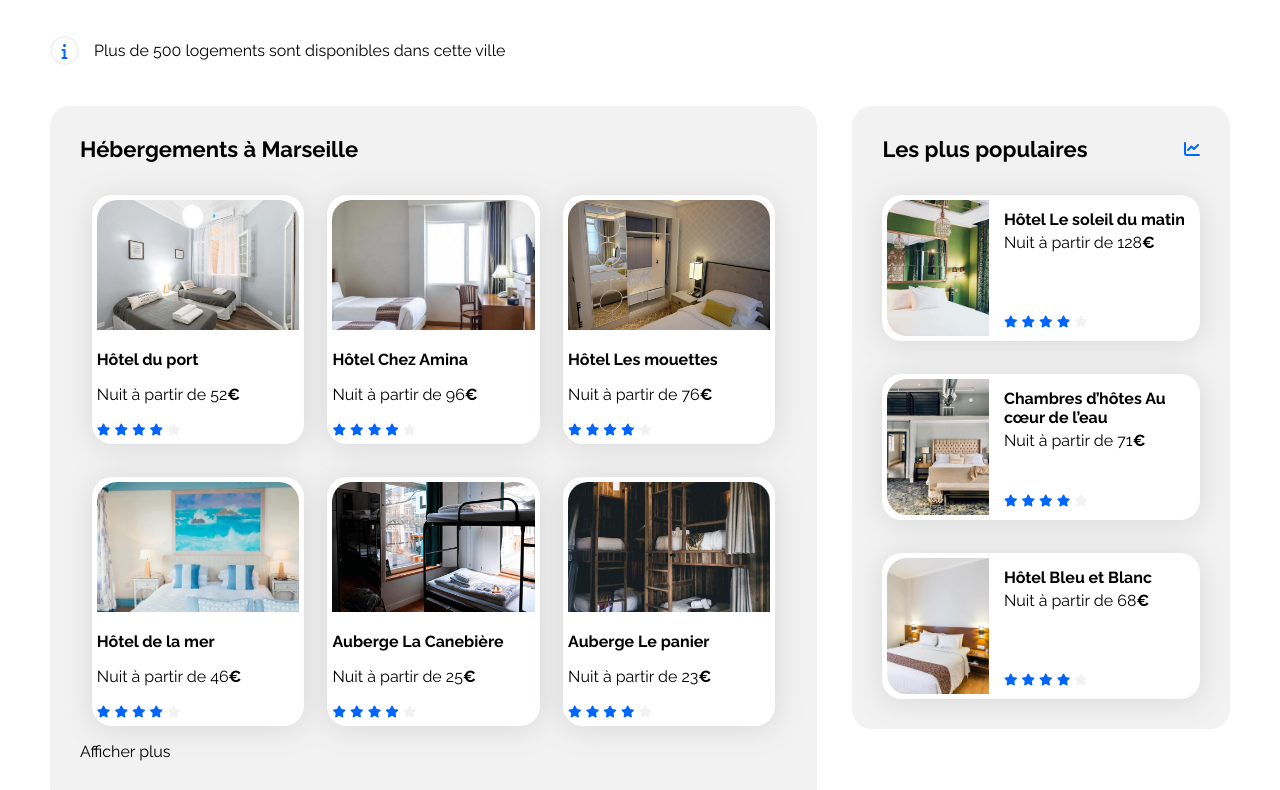
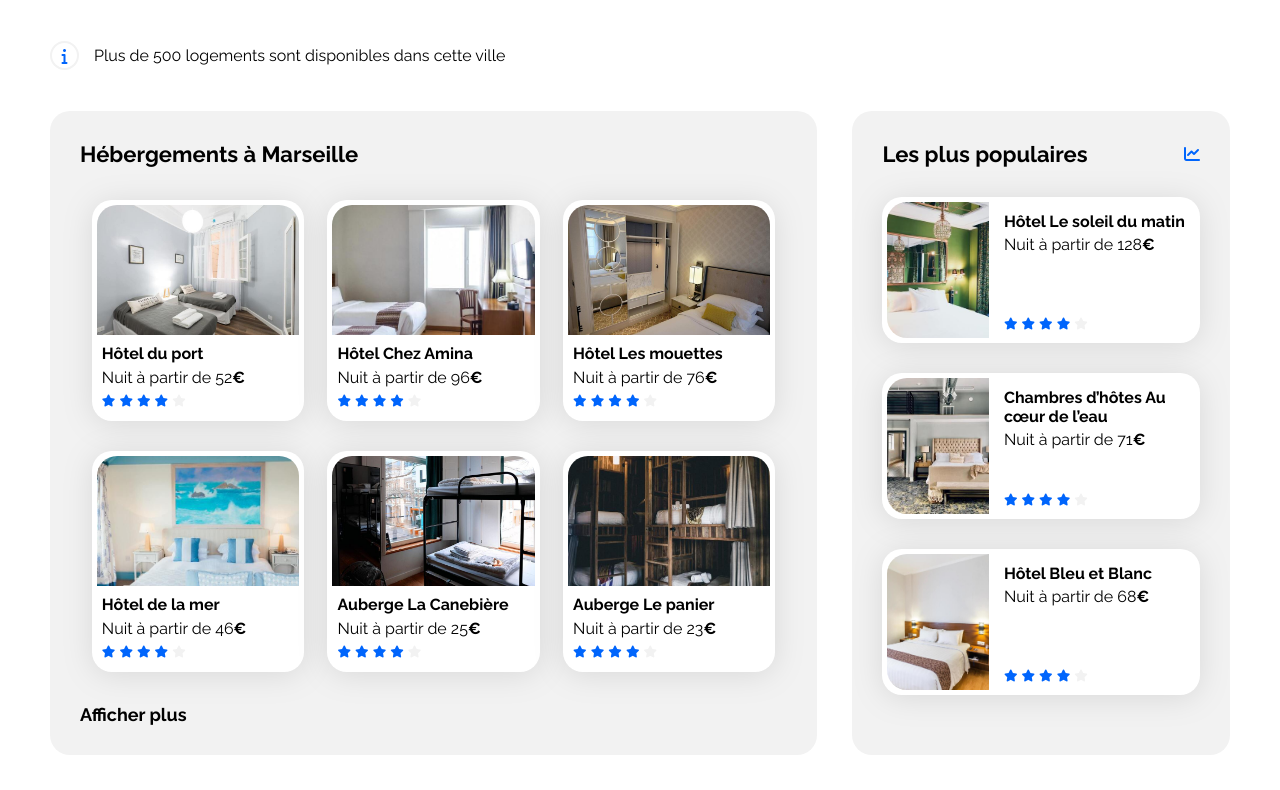
Before and after one commit to LaeliSvaad/OC_Projet-3_Booki, a plain HTML site: page index.html in a window 1280 px wide. Shown: the part 329-1119 px from the top of the page. Drawn offline with Linux system fonts and the light colour scheme.

Commit message:
herbergement cards size

```diff
--- a/css/style.css
+++ b/css/style.css
@@ -7,6 +7,7 @@
     --main-color: #0065FC;
     --main-bg-color: #F2F2F2;
     --filter-bg-color: #DEEBFF;
+    background-color: grey;
 }
 
 .fa-solid{
@@ -28,7 +29,7 @@ body {
     box-sizing: border-box;
 }
 
-.recherche, .hebergements-and-populaires, .activites {
+header, .recherche, .hebergements-and-populaires, .activites {
     margin-bottom: 30px;
 }
 
@@ -42,11 +43,16 @@ a {
     font-size: 22px;
 }
 
+.herbergements-title, .populaires-title, .activites-title{
+    margin-bottom: 30px;
+}
+
 .card {
-    margin-top: 33px;
+    height: 100%;
     background-color: white;
     border-radius: 20px;
     padding: 5px;
+    box-sizing: border-box;
     filter: drop-shadow(0px 3px 15px rgba(0, 0, 0, 0.1));
 }
 
@@ -69,7 +75,6 @@ a {
 /****** Header ***********/
 header {
     height: 80px;
-    margin-bottom: 25px;
     display: flex;
     justify-content: space-between;
     align-items: center;
@@ -85,7 +90,7 @@ header {
 }
 
 nav{
-    width: 20%;
+    width: 200px;
 }
 
 nav, .navigation-list, .navigation-list li{
@@ -114,10 +119,6 @@ nav, .navigation-list, .navigation-list li{
 }
 
 /****** Recherche ***********/
-/*.recherche{
-    margin-bottom: 30px;
-}*/
-
 .recherche >div{
     margin-top: 30px;
 }
@@ -228,7 +229,6 @@ nav, .navigation-list, .navigation-list li{
 .hebergements-and-populaires {
     display: flex;
     justify-content: space-between;
-    align-items: flex-start
 }
 
 .hebergements-and-populaires section {
@@ -238,10 +238,13 @@ nav, .navigation-list, .navigation-list li{
     box-sizing: border-box;
 }
 
+.hebergements a, .populaires a{
+    margin-bottom: 30px;
+}
+
 /****** Hebergements ***********/
 .hebergements {
     width: 65%;
-    min-height: 700px;
     display: flex;
     flex-direction: column;
     justify-content: space-between;
@@ -251,18 +254,29 @@ nav, .navigation-list, .navigation-list li{
     display: flex;
     flex-direction: row;
     justify-content: space-around;
+    align-content:space-between;
     flex-wrap: wrap;
+}
+
+.hebergements-cards .card-rating, .hebergements-cards .card-subtitle, .hebergements-cards .card-title {
+    margin: 5px;
 }
 
 .hebergements-cards a {
     width: 30%;
 }
 
-.hebergements-cards img{
+.hebergements-cards img {
     width: 100%;
     height: 130px;
     border-top-left-radius: 20px;
     border-top-right-radius: 20px;
+}
+
+.show-more{
+    margin: 0px;
+    font-size: large;
+    font-weight: bold;
 }
 
 /****** Populaires ***********/
@@ -276,7 +290,14 @@ nav, .navigation-list, .navigation-list li{
     align-items: center;
 }
 
+.populaires-cards {
+    display: flex;
+    flex-direction: column;
+    justify-content: space-between;
+}
+
 .populaires-cards .card {
+    /*margin-top: 33px;*/
     display: flex;
 }
 
@@ -326,6 +347,7 @@ nav, .navigation-list, .navigation-list li{
 
 .activites-cards .card{
     height: 440px;
+    padding: 0px;
 }
 
 .activites-cards img{
@@ -333,6 +355,10 @@ nav, .navigation-list, .navigation-list li{
     width: 100%;
     border-top-left-radius: 20px;
     border-top-right-radius: 20px;
+}
+
+.activites-cards .card-title{
+    margin-left: 20px;
 }
 
 /****** Footer ***********/
--- a/index.html
+++ b/index.html
@@ -176,7 +176,7 @@
                         </a>
                     </div>
                     <div>
-                        <p>Afficher plus</p>
+                        <p class="show-more">Afficher plus</p>
                     </div>
                 </section>
                 <section class="populaires">
```
